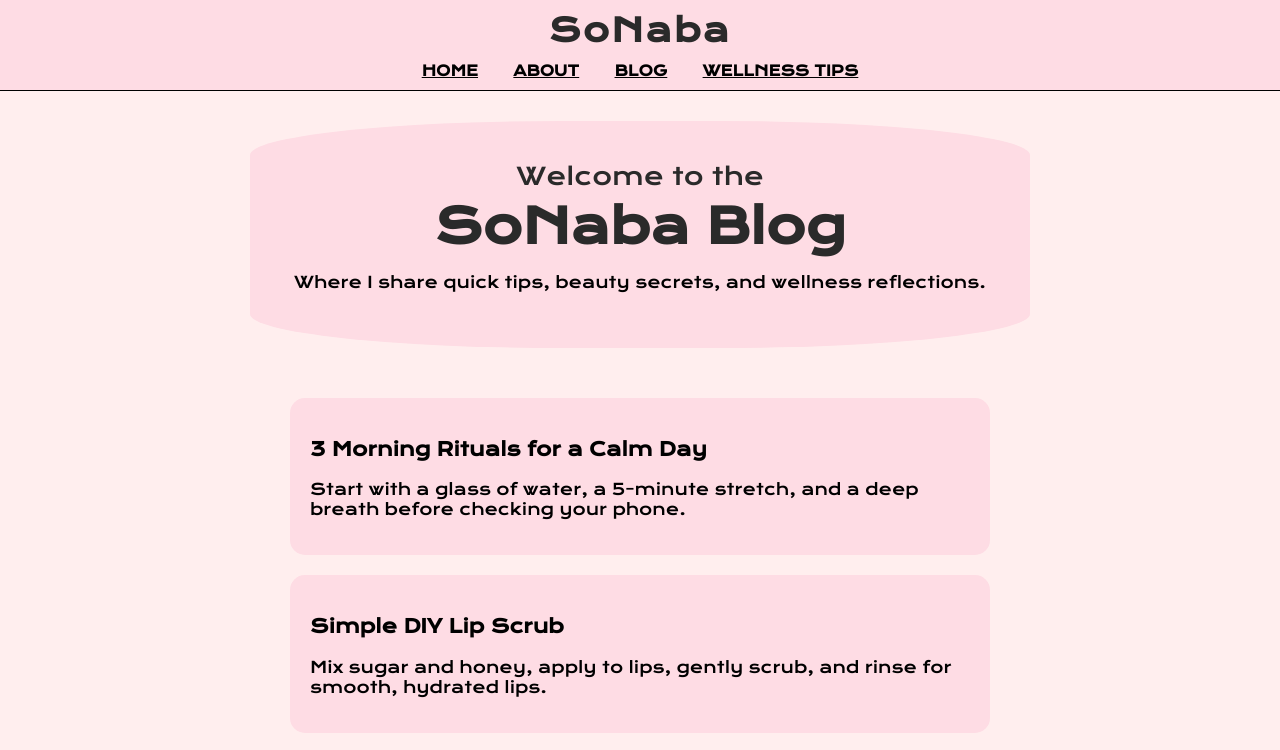
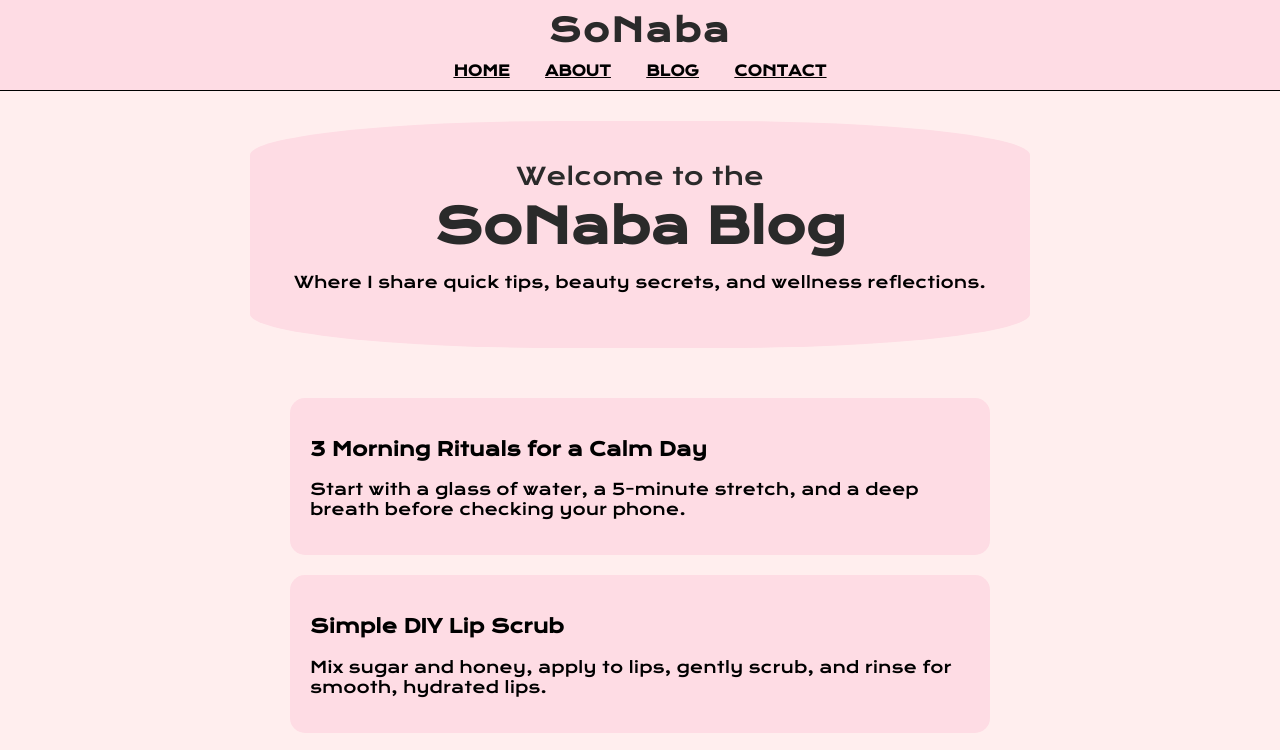
Before and after one commit to djenabatraore/github.io, a plain HTML site: page blog.html in a window 1280 px wide. Shown: the top 750 px of the page. Drawn offline with nearby package versions, Linux system fonts and the light colour scheme.

Commit message:
Update blog.html

```diff
--- a/blog.html
+++ b/blog.html
@@ -10,10 +10,10 @@
     <header class="custom-navbar">
         <h1 class="brand-text">SoNaba</h1>
         <nav>
-            <a class="nav-link custom-link" href="index.html">Home</a>
-            <a class="nav-link custom-link" href="about.html">About</a>
-            <a class="nav-link custom-link" href="blog.html">Blog</a>
-            <a class="nav-link custom-link" href="wellness.html">Wellness Tips</a>
+            <a class="nav-link custom-link" href="index.html">HOME</a>
+            <a class="nav-link custom-link" href="about.html">ABOUT</a>
+            <a class="nav-link custom-link" href="blog.html">BLOG</a>
+            <a class="nav-link custom-link" href="contact.html">CONTACT</a>
         </nav>
     </header>
 
```
